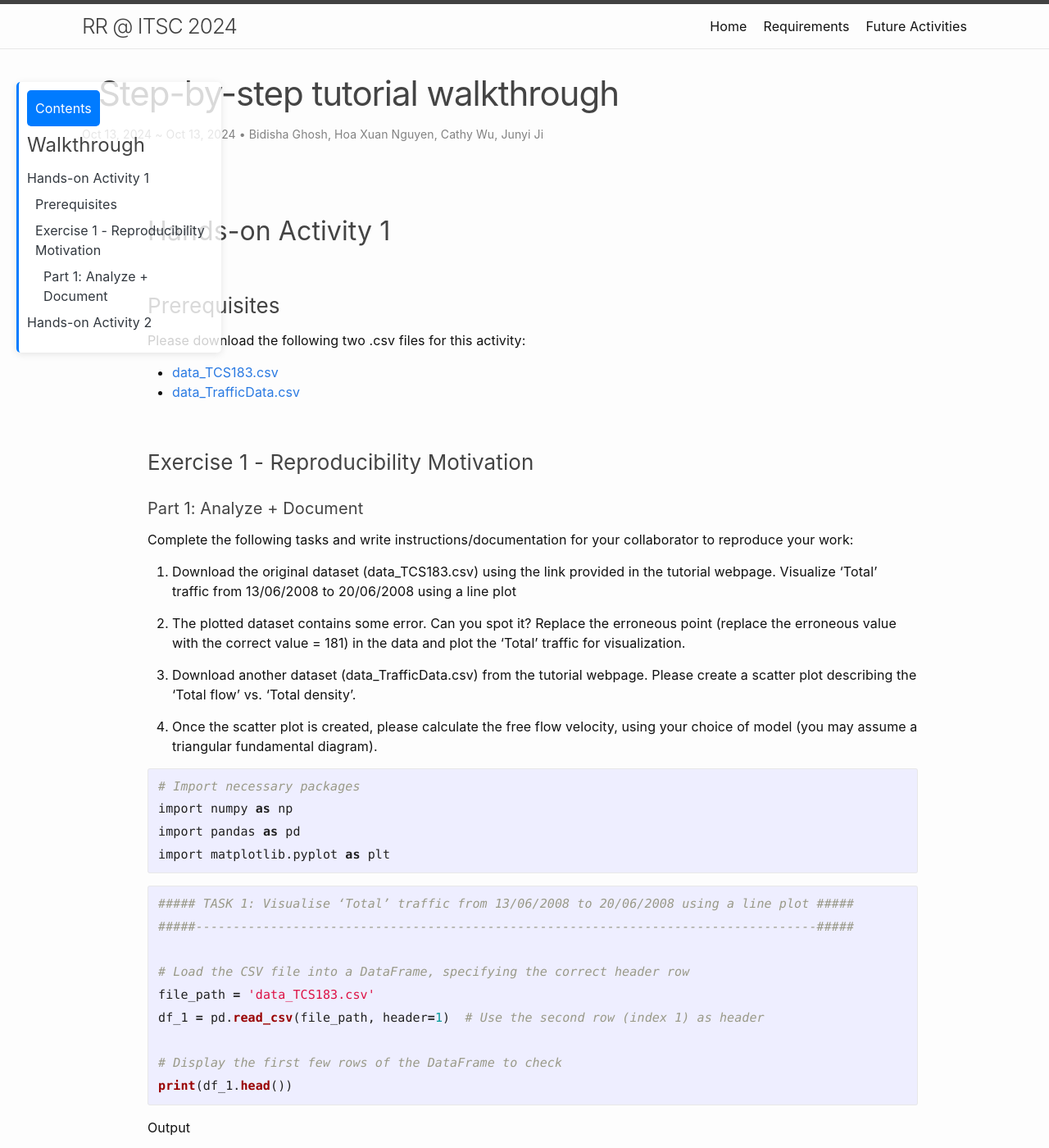
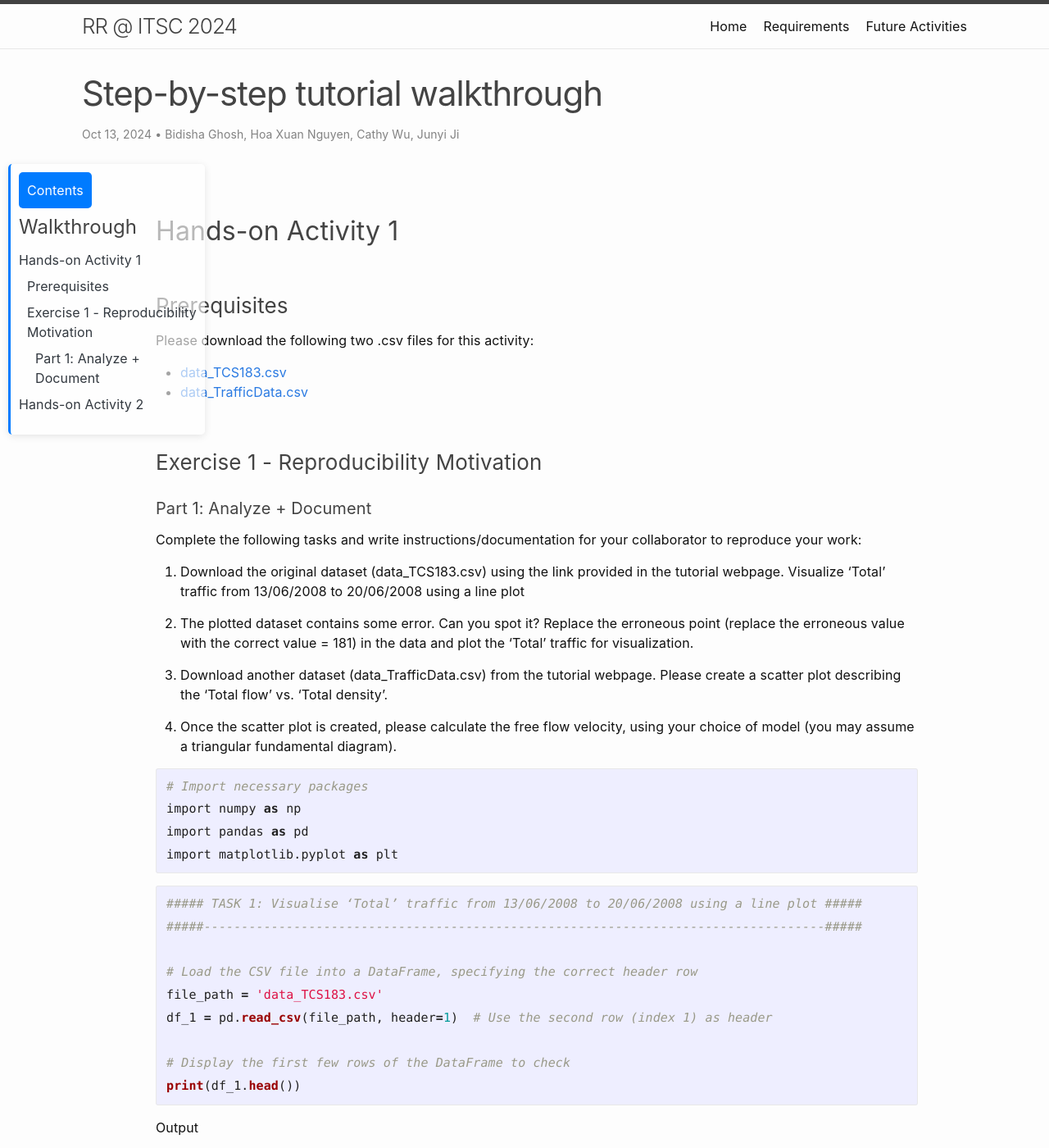
Before and after one commit to RRinTransportation/itsc24-rr-tutorial, a Jekyll site: the page built from step-by-step.md, in a window 1280 px wide and 1400 px high. Shown: the whole window at 82% size. Built offline with Jekyll 4.4.1, drawn with Linux system fonts in a browser that asks for light colours.

Commit message:
Final edit on the TOC

```diff
--- a/assets/css/post.css
+++ b/assets/css/post.css
@@ -8,13 +8,13 @@
 
 /* TOC sidebar styles */
 .toc-sidebar {
-    width: 250px;              /* Relative width of the sidebar */
+    width: 240px;              /* Relative width of the sidebar */
     margin-right: 10px;      /* Space between TOC and content */
     position: fixed;         /* Make the TOC float with the page */
-    top: 100px;              /* Distance from the top of the viewport */
-    left: 20px;              /* Adjust this based on where you want it to float from the left */
+    top: 200px;              /* Distance from the top of the viewport */
+    left: 10px;              /* Adjust this based on where you want it to float from the left */
     z-index: 10;             /* Keep the TOC on top of other content */
-    background-color: rgba(255, 255, 255, 0.8); /* Optional background color */
+    background-color: rgba(255, 255, 255, 0.618); /* Optional background color */
     padding: 10px;           /* Add some padding for readability */
     box-shadow: 0 2px 10px rgba(0, 0, 0, 0.1); /* Optional shadow for a floating effect */
     border-radius: 5px;      /* Optional rounded corners */
@@ -25,7 +25,7 @@
 /* Post content styles */
 .post-content {
     flex-grow: 1;            /* Allow the content area to take up remaining space */
-    margin-left: 20px;       /* Adjust margin to make room for the TOC */
+    margin-left: 30px;       /* Adjust margin to make room for the TOC */
 }
 
 /* TOC list styles */
@@ -93,7 +93,3 @@
 .toc-toggle:hover {
     background-color: #0056b3;
 }
-
-.post-title {
-    margin-left: 20px;
-}
--- a/step-by-step.md
+++ b/step-by-step.md
@@ -4,7 +4,6 @@ title: Step-by-step tutorial walkthrough
 layout: post
 date: 2024-10-13 10:00:00
 author: ["Bidisha Ghosh","Hoa Xuan Nguyen","Cathy Wu", "Junyi Ji"]
-modified_date: 2024-10-13 12:00:00
 ---
 
 ## Hands-on Activity 1
```
